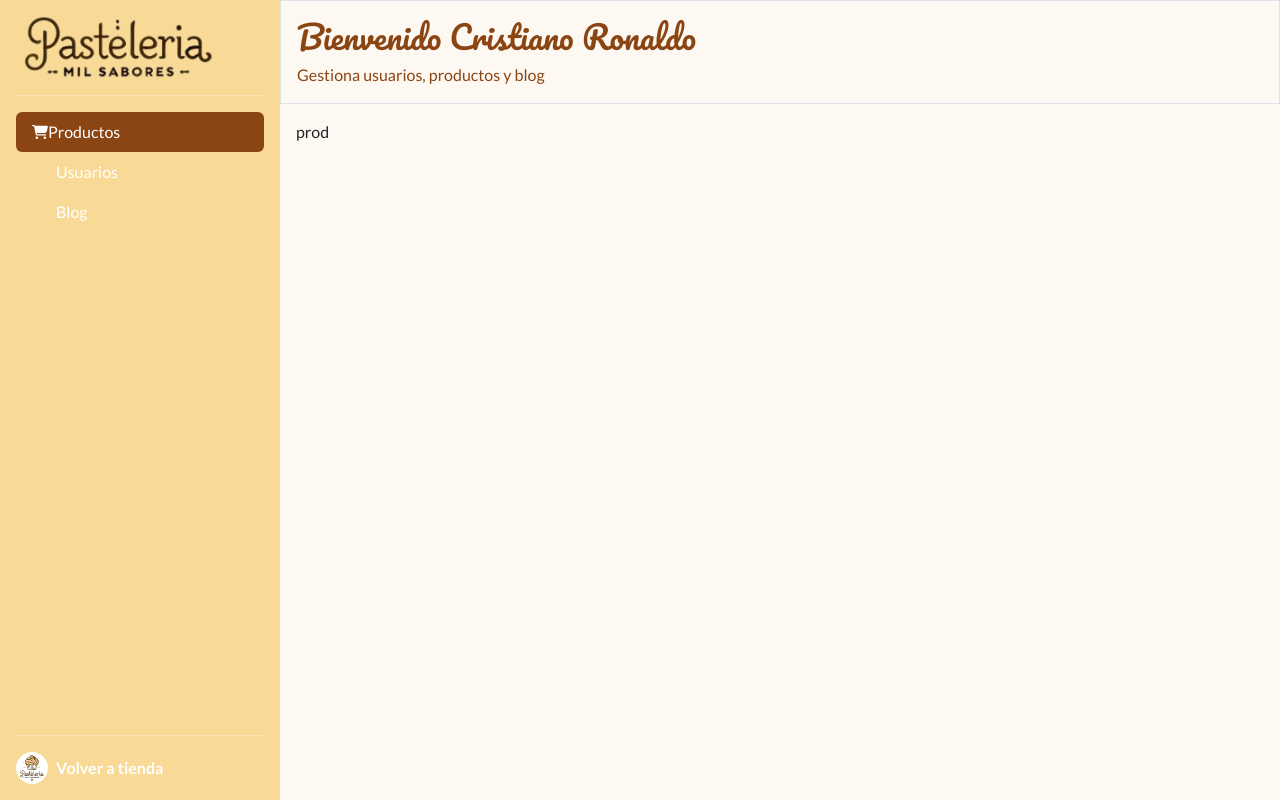
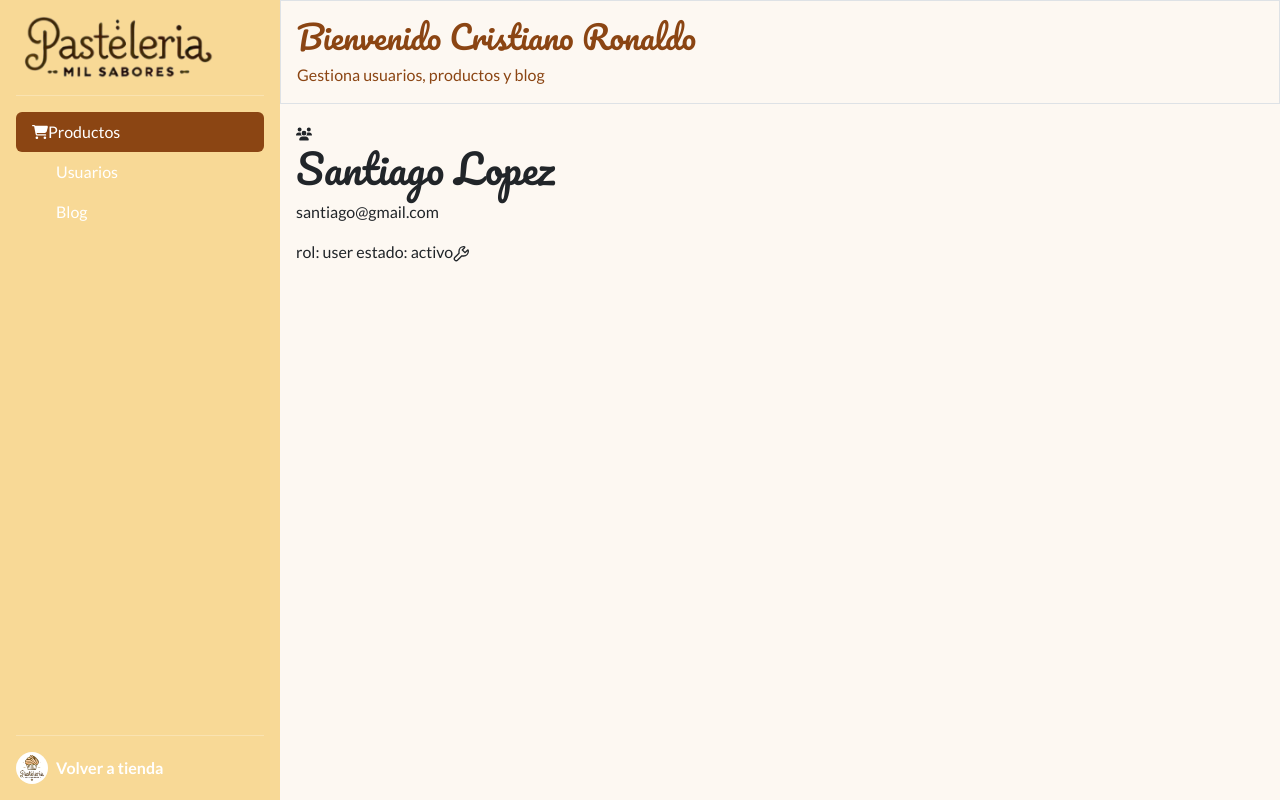
Before and after one commit to dslo07/Pasteleria-Mil-sabores, a React (Vite) app: page /admin/productos in a window 1280 px wide. Built offline with nearby package versions, Linux system fonts and the light colour scheme; no server answers.

Commit message:
carduser termanido

```diff
--- a/src/pages/Admin/AdminProd.jsx
+++ b/src/pages/Admin/AdminProd.jsx
@@ -1,10 +1,10 @@
 import React from "react";
-
+import CardUserTabla from "../../components/AdminCompo/CardUserTabla";
 const AdminProd = () => {
   return(
-    <>
-    prod
-    </>
+    <div>
+      <CardUserTabla/>
+    </div>
   )
 }
 export default AdminProd
```
